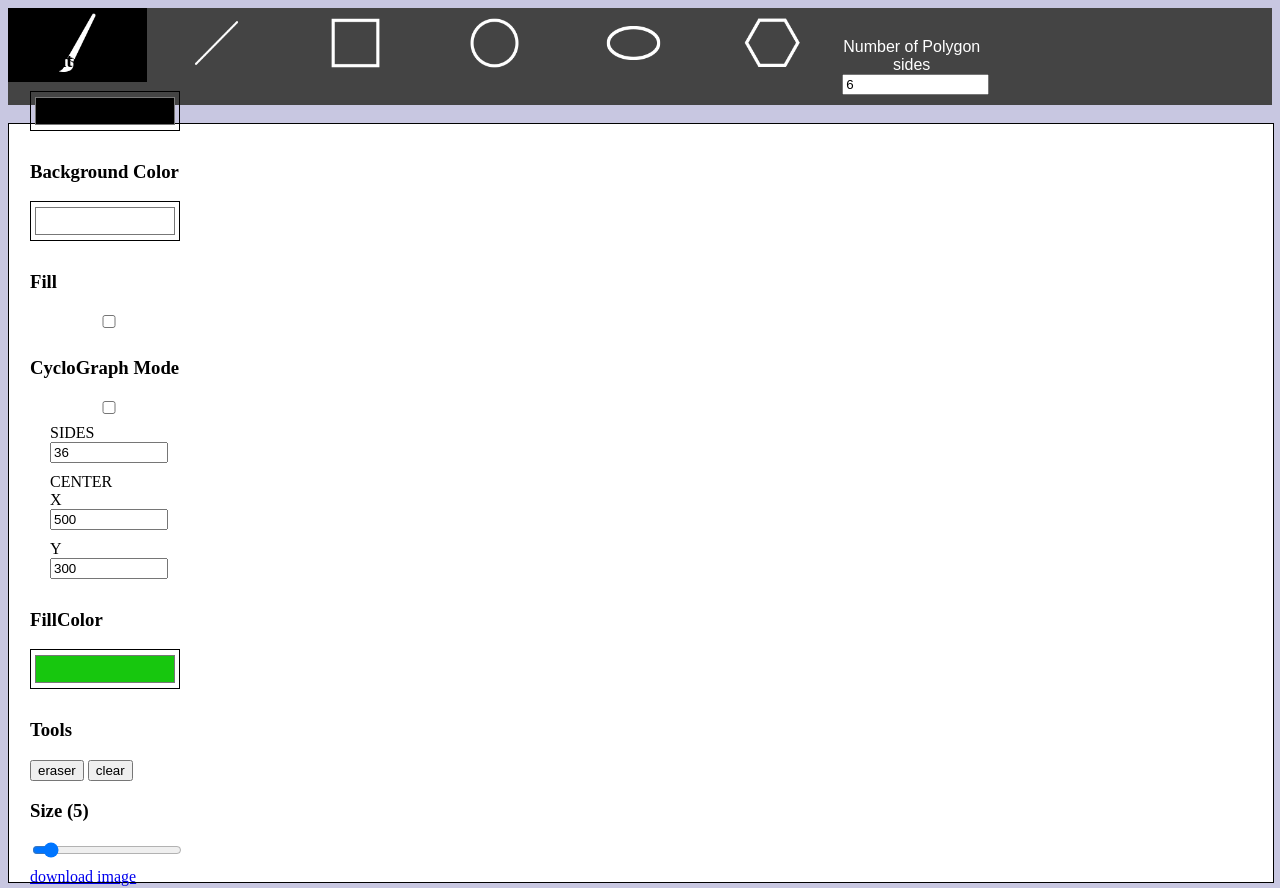
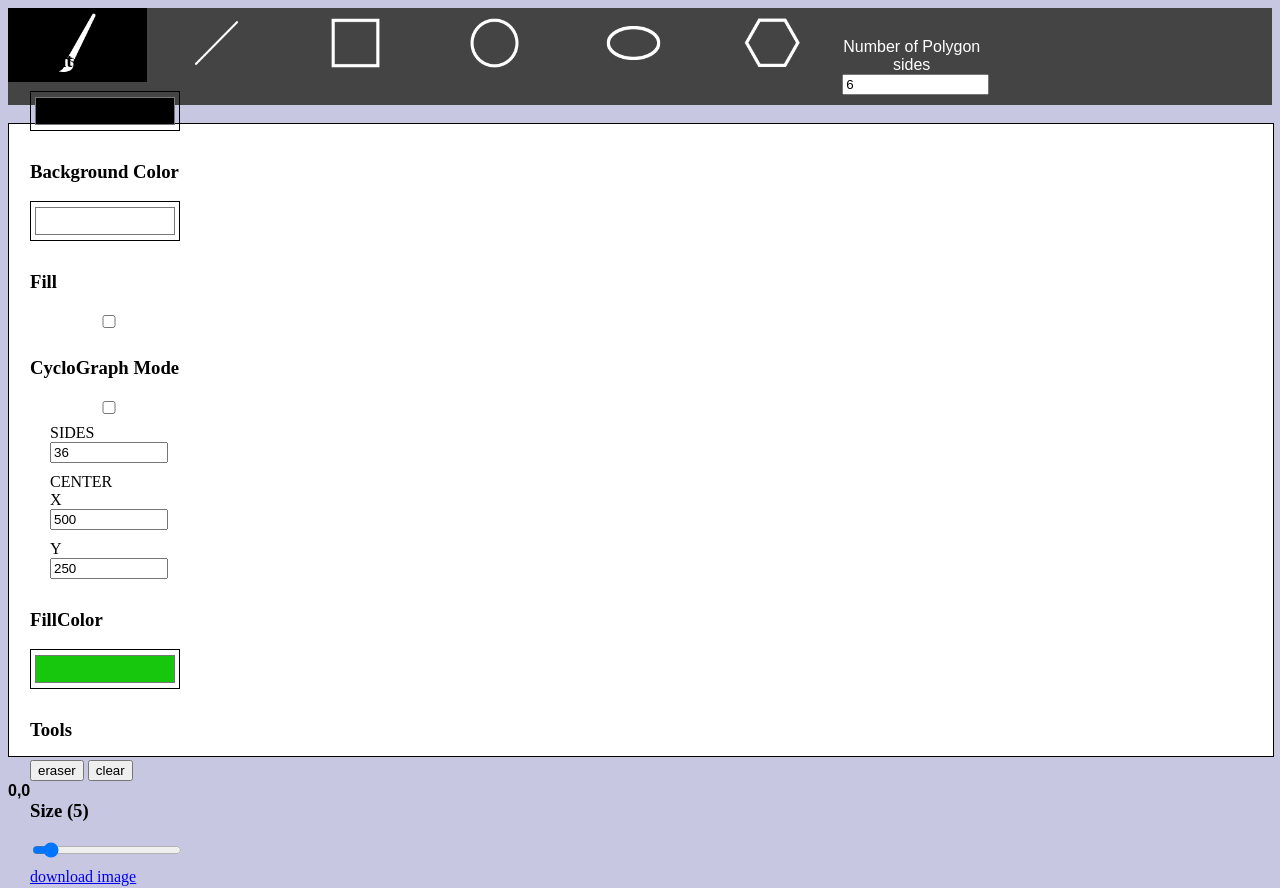
Before and after one commit to ThanhHung2610/CycloGraph-and-Simple-Paint-Canvas, a plain HTML site: page index.html in a window 1280 px wide. Shown: the top 888 px of the page. Drawn offline with Linux system fonts and the light colour scheme.

Commit message:
completed

```diff
--- a/index.html
+++ b/index.html
@@ -39,7 +39,7 @@
                         <input type="number" id="Xcord"  placeholder="0" value="500" class="size">
 
                         <span class="input-group-addon">Y</span>
-                        <input type="number" id="Ycord"  placeholder="0" value="300" class="size">
+                        <input type="number" id="Ycord"  placeholder="0" value="250" class="size">
                     </div>
                 </div>
 
@@ -79,7 +79,7 @@
 
             </div><br>
 
-            <canvas id="my-canvas" width="1000" height="600" class="canvas"></canvas>
+            <canvas id="my-canvas" width="1000" height="500" class="canvas"></canvas>
 
             <h4 id="position">0,0</h4>
 
--- a/paint.js
+++ b/paint.js
@@ -34,7 +34,7 @@ let polygonSides = 6;
 
 let canvas;
 let ctx;
-let canvasHeight = 600;
+let canvasHeight = 500;
 let canvasWidth = 1000;
 // store flag eraser
 let flagEraser=false;
@@ -45,7 +45,7 @@ let ColBackUp;
 // Properties of cyclography drawing
 let CGSides = 36, CGSide = 36;
 //Center for CycloGraph
-let CGcenter=new Point(500,300);
+let CGcenter=new Point(500,250);
 
 
 // Store canvas data
```
